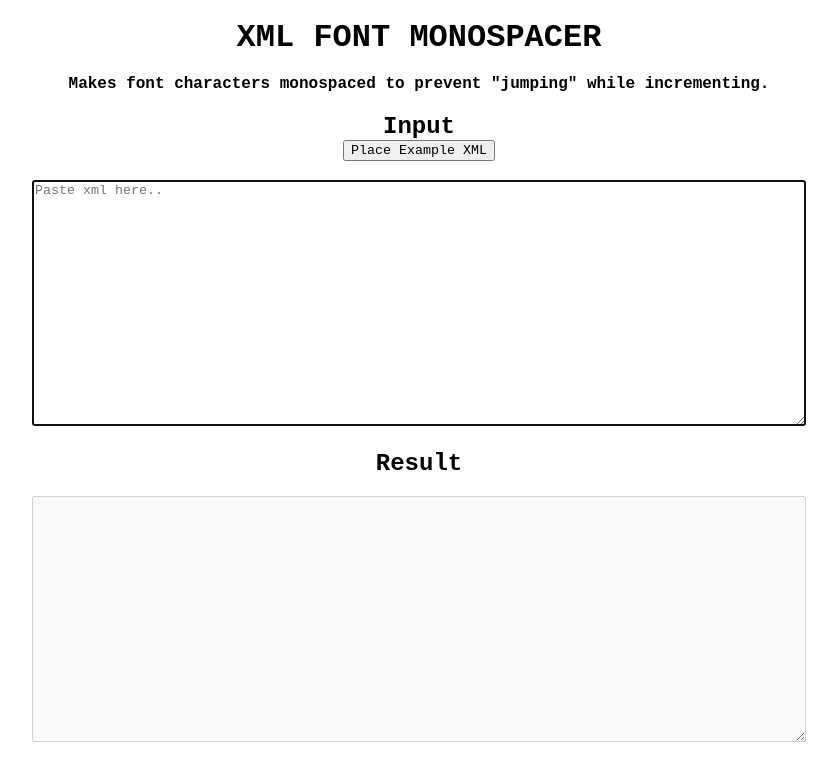
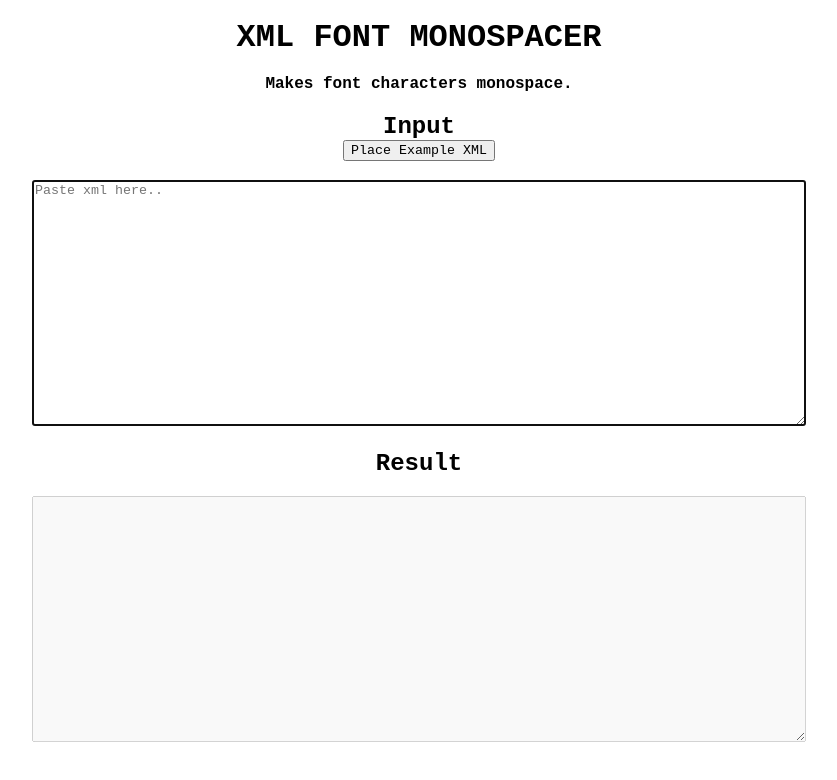
Before and after one commit to martinnikolov93/xml-font-monospacer, a plain HTML site: page index.html in a window 1280 px wide. Shown: the whole page, without its empty margins (221-1058 px from the left). Drawn offline with Linux system fonts and the light colour scheme.

Commit message:
Edit text

```diff
--- a/index.html
+++ b/index.html
@@ -26,7 +26,7 @@
 </head>
 <body>
     <div><h1>XML FONT MONOSPACER</h1></div>
-    <div><h4>Makes font characters monospaced to prevent "jumping" while incrementing.</h4></div>
+    <div><h4>Makes font characters monospace.</h4></div>
 
     <div><h2>Input</h2><button id="example-btn">Place Example XML</button></div>
 
```
